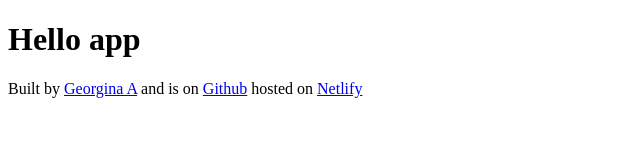
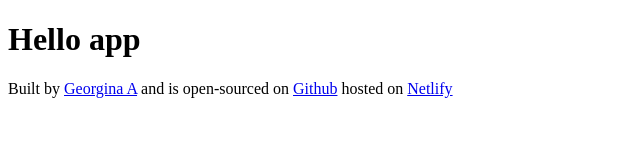
Before and after one commit to Gachieng/Weather-forecast-app, a plain HTML site: page index.html in a window 1280 px wide. Shown: the whole page, without its empty margins (0-640 px from the left). Drawn offline with Linux system fonts and the light colour scheme.

Commit message:
footer link update

```diff
--- a/index.html
+++ b/index.html
@@ -10,7 +10,7 @@
     <footer>
       Built by
       <a href="https://github.com/Gachieng" target="_blank">Georgina A</a> and
-      is on
+      is open-sourced on
       <a href="https://github.com/Gachieng/Weather-forecast-app" target="_blank"
         >Github</a
       >
```
